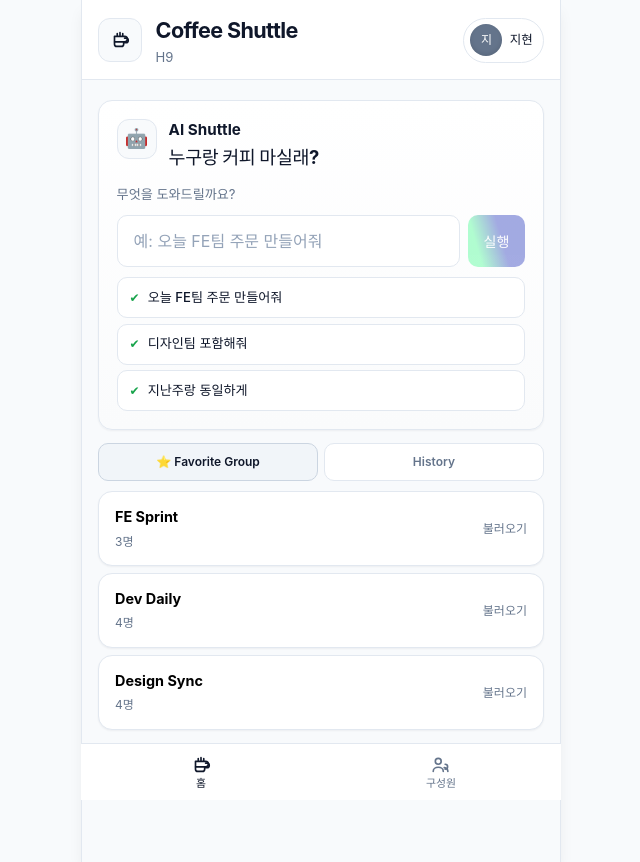
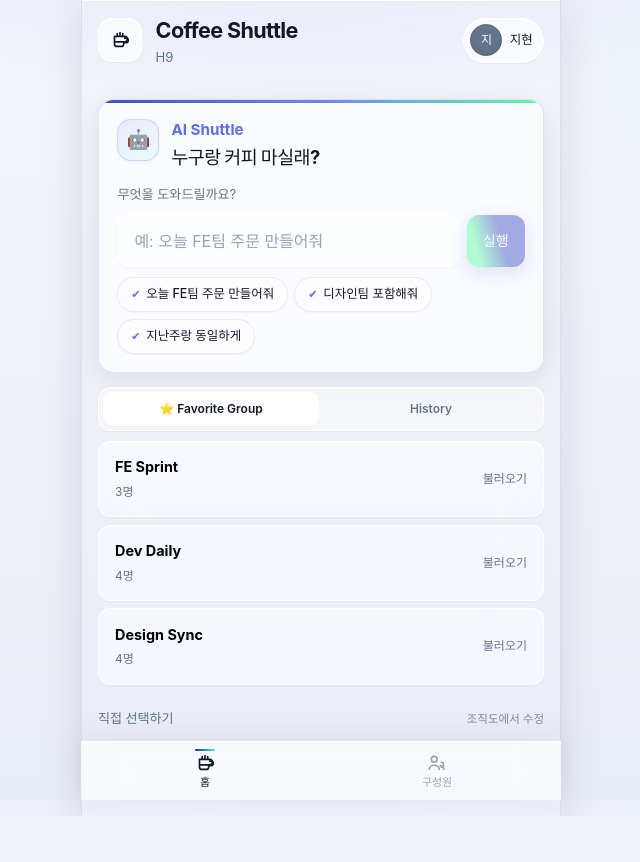
Before and after one commit to hyeony/2026kpi, a React (Vite) app in the folder coffee/: page / in a window 1280 px wide. Shown: the whole page, without its empty margins (319-959 px from the left). After the commit the page ends 816 px from the top, so only its background shows below. Built offline with nearby package versions, Linux system fonts and the light colour scheme; a web font is replaced by a local one.

Commit message:
feat: 인터렉션 및 컬러적용

```diff
--- a/coffee/src/App.css
+++ b/coffee/src/App.css
@@ -4,7 +4,7 @@
   min-height: 100dvh;
   display: flex;
   flex-direction: column;
-  background: var(--bg);
+  background: transparent;
   position: relative;
 }
 
@@ -24,17 +24,20 @@
   transform: translateX(-50%);
   width: min(480px, 100vw);
   z-index: 25;
-  background: var(--surface);
-  border-top: 1px solid var(--border);
+  background: var(--glass-bg);
+  backdrop-filter: var(--glass-blur);
+  -webkit-backdrop-filter: var(--glass-blur);
+  border-top: 1px solid var(--glass-border);
+  box-shadow: 0 -8px 32px rgba(15, 23, 42, 0.06);
   padding-bottom: var(--safe-bottom);
 }
 
 .bottom-nav__list {
   display: flex;
   margin: 0;
-  padding: 0;
+  padding: 0 0.5rem;
   list-style: none;
-  height: 3.5rem;
+  height: 3.65rem;
 }
 
 .bottom-nav__item-wrap {
@@ -43,13 +46,14 @@
 }
 
 .bottom-nav__item {
+  position: relative;
   width: 100%;
   height: 100%;
   display: flex;
   flex-direction: column;
   align-items: center;
   justify-content: center;
-  gap: 0.15rem;
+  gap: 0.2rem;
   border: none;
   background: transparent;
   color: var(--nav-text);
@@ -57,11 +61,26 @@
   font-weight: 600;
   cursor: pointer;
   font-family: inherit;
-  transition: color 0.15s;
+  transition: color 0.25s var(--ease-out), transform 0.2s var(--ease-spring);
+}
+
+.bottom-nav__item:active {
+  transform: scale(0.9);
 }
 
 .bottom-nav__item.is-active {
   color: var(--nav-text-active);
+}
+
+.bottom-nav__item.is-active::before {
+  content: '';
+  position: absolute;
+  top: 0.45rem;
+  width: 1.25rem;
+  height: 2px;
+  border-radius: 999px;
+  background: linear-gradient(90deg, #1d2fb9, #40fc8d);
+  animation: fadeUp 0.3s var(--ease-out) both;
 }
 
 .bottom-nav__item span {
@@ -82,8 +101,8 @@
 .hero {
   position: relative;
   padding: 1.25rem 1rem 1.35rem;
-  background: var(--header-bg);
-  border-bottom: 1px solid var(--border);
+  background: transparent;
+  border-bottom: none;
   z-index: 10;
 }
 
@@ -114,10 +133,13 @@
   height: 44px;
   display: grid;
   place-items: center;
-  background: var(--surface-2);
-  border: 1px solid var(--border);
-  border-radius: 12px;
+  background: var(--glass-bg);
+  backdrop-filter: var(--glass-blur);
+  -webkit-backdrop-filter: var(--glass-blur);
+  border: 1px solid var(--glass-border);
+  border-radius: 14px;
   color: var(--text);
+  box-shadow: var(--shadow-sm);
 }
 
 .hero__brand h1 {
@@ -400,11 +422,14 @@
 }
 
 .card {
-  background: var(--surface);
-  border: 1px solid var(--border);
+  background: var(--glass-bg);
+  backdrop-filter: var(--glass-blur);
+  -webkit-backdrop-filter: var(--glass-blur);
+  border: 1px solid var(--glass-border);
   border-radius: var(--radius);
-  padding: 1.1rem;
-  box-shadow: var(--shadow-sm);
+  padding: 1.15rem;
+  box-shadow: var(--glass-shadow);
+  transition: transform 0.25s var(--ease-out), box-shadow 0.25s var(--ease-out);
 }
 
 .card--accent {
@@ -451,28 +476,39 @@
   justify-content: center;
   gap: 0.4rem;
   padding: 0.7rem 1.1rem;
-  border: 1.5px solid var(--border);
+  border: 1px solid var(--border);
   border-radius: var(--radius-sm);
-  background: var(--surface-2);
+  background: var(--surface);
   color: var(--text);
   font-weight: 600;
   font-size: 0.88rem;
   white-space: nowrap;
-  transition: background 0.15s, transform 0.1s;
+  box-shadow: var(--shadow-sm);
+  transition: background 0.2s var(--ease-out), transform 0.2s var(--ease-spring),
+    box-shadow 0.2s var(--ease-out);
 }
 
 .btn:active {
-  transform: scale(0.97);
+  transform: scale(0.96);
 }
 
 .btn--cta {
   background: linear-gradient(253.9deg, #1d2fb9 41.71%, #40fc8d 79.64%);
   border: none;
   color: #fff;
+  box-shadow: var(--shadow-cta);
+  transition: transform 0.22s var(--ease-spring), box-shadow 0.22s var(--ease-out),
+    filter 0.2s;
 }
 
 .btn--cta:hover:not(:disabled) {
-  filter: brightness(1.06);
+  filter: brightness(1.05);
+  transform: translateY(-1px);
+  box-shadow: 0 8px 28px rgba(29, 47, 185, 0.38);
+}
+
+.btn--cta:active:not(:disabled) {
+  transform: scale(0.97) translateY(0);
 }
 
 .btn--cta.is-success {
@@ -647,7 +683,13 @@
   flex-direction: column;
   gap: 0;
   padding: 1rem 1.15rem;
-  animation: fadeUp 0.35s ease both;
+  animation: fadeUp 0.4s var(--ease-out) both;
+  transition: transform 0.25s var(--ease-spring), box-shadow 0.25s var(--ease-out);
+}
+
+.member-card-v2:hover {
+  transform: translateY(-2px);
+  box-shadow: var(--shadow-lg);
 }
 
 .member-card-v2__top {
@@ -718,9 +760,10 @@
   line-height: 1.35;
   padding: 0.32rem 0.6rem;
   border-radius: 8px;
-  background: #f4f6f8;
+  background: rgba(255, 255, 255, 0.7);
   color: #1f2937;
-  border: none;
+  border: 1px solid rgba(255, 255, 255, 0.9);
+  box-shadow: var(--shadow-sm);
   pointer-events: none;
   user-select: none;
 }
@@ -745,9 +788,11 @@
 }
 
 .me-badge--soft {
-  background: #f4f6f8;
+  background: rgba(255, 255, 255, 0.65);
   color: #6b7280;
   font-weight: 600;
+  border: 1px solid rgba(255, 255, 255, 0.9);
+  box-shadow: var(--shadow-sm);
 }
 
 /* ── Participation toolbar ── */
@@ -1418,13 +1463,23 @@
   align-items: center;
   gap: 0.45rem;
   padding: 0.35rem 0.65rem 0.35rem 0.4rem;
-  border: 1.5px solid var(--border);
+  border: 1px solid var(--glass-border);
   border-radius: 999px;
-  background: var(--surface);
+  background: var(--glass-bg);
+  backdrop-filter: var(--glass-blur);
+  -webkit-backdrop-filter: var(--glass-blur);
   font-size: 0.78rem;
   font-weight: 600;
   color: var(--text);
   flex-shrink: 0;
+  box-shadow: var(--shadow-sm);
+  cursor: pointer;
+  font-family: inherit;
+  transition: transform 0.2s var(--ease-spring), box-shadow 0.2s var(--ease-out);
+}
+
+.user-chip:active {
+  transform: scale(0.96);
 }
 
 .user-chip.is-active {
@@ -1603,7 +1658,7 @@
 
 .order-dock.is-visible {
   pointer-events: auto;
-  animation: dockUp 0.28s ease;
+  animation: dockUp 0.38s var(--ease-spring);
 }
 
 @keyframes dockUp {
@@ -1619,10 +1674,12 @@
 
 .order-dock__inner {
   padding: 0.9rem 1.15rem calc(0.9rem + var(--safe-bottom));
-  background: var(--surface);
-  border-top: none;
-  border-radius: 1rem 1rem 0 0;
-  box-shadow: 0 -4px 20px rgba(15, 23, 42, 0.08);
+  background: var(--glass-bg);
+  backdrop-filter: var(--glass-blur);
+  -webkit-backdrop-filter: var(--glass-blur);
+  border-top: 1px solid var(--glass-border);
+  border-radius: 1.25rem 1.25rem 0 0;
+  box-shadow: 0 -12px 40px rgba(15, 23, 42, 0.12), inset 0 1px 0 rgba(255, 255, 255, 0.85);
 }
 
 .order-dock__top {
@@ -1721,8 +1778,24 @@
 }
 
 .ai-shuttle {
-  border: 1px solid var(--border);
-  background: linear-gradient(180deg, #ffffff 0%, #fafbfc 100%);
+  position: relative;
+  overflow: hidden;
+  border: 1px solid rgba(91, 108, 245, 0.18);
+  background: var(--glass-bg);
+  backdrop-filter: var(--glass-blur);
+  -webkit-backdrop-filter: var(--glass-blur);
+  box-shadow: var(--glass-shadow), 0 0 0 1px rgba(255, 255, 255, 0.5) inset;
+}
+
+.ai-shuttle::before {
+  content: '';
+  position: absolute;
+  top: 0;
+  left: 0;
+  right: 0;
+  height: 3px;
+  background: linear-gradient(90deg, #1d2fb9, #5b6cf5, #40fc8d);
+  opacity: 0.85;
 }
 
 .ai-shuttle__head {
@@ -1733,26 +1806,28 @@
 }
 
 .ai-shuttle__badge {
-  width: 40px;
-  height: 40px;
+  width: 42px;
+  height: 42px;
   display: grid;
   place-items: center;
-  background: var(--surface-2);
-  border: 1px solid var(--border);
-  border-radius: 12px;
+  background: linear-gradient(145deg, rgba(91, 108, 245, 0.12), rgba(64, 252, 141, 0.08));
+  border: 1px solid rgba(91, 108, 245, 0.2);
+  border-radius: 14px;
   font-size: 1.2rem;
+  box-shadow: var(--shadow-sm);
+  animation: softPulse 3s ease-in-out infinite;
 }
 
 .ai-shuttle__title {
   font-size: 0.95rem;
   font-weight: 700;
-  color: var(--text);
+  color: var(--ai-accent);
 }
 
 .ai-shuttle__question {
   font-size: 1.15rem;
   font-weight: 700;
-  letter-spacing: -0.02em;
+  letter-spacing: -0.03em;
   margin-top: 0.15rem;
   color: var(--text);
 }
@@ -1782,34 +1857,40 @@
 
 .ai-suggestions {
   display: flex;
-  flex-direction: column;
+  flex-wrap: wrap;
+  gap: 0.4rem;
+}
+
+.ai-suggestion {
+  width: auto;
+  display: inline-flex;
+  align-items: center;
   gap: 0.35rem;
-}
-
-.ai-suggestion {
-  width: 100%;
-  display: flex;
-  align-items: center;
-  gap: 0.5rem;
-  padding: 0.6rem 0.75rem;
+  padding: 0.45rem 0.8rem;
   border: 1px solid var(--border);
-  border-radius: var(--radius-sm);
-  background: var(--surface);
+  border-radius: 999px;
+  background: rgba(255, 255, 255, 0.55);
   text-align: left;
-  font-size: 0.82rem;
+  font-size: 0.78rem;
   font-weight: 500;
   color: var(--text);
-  transition: background 0.15s, border-color 0.15s;
+  box-shadow: var(--shadow-sm);
+  transition: transform 0.2s var(--ease-spring), background 0.2s, box-shadow 0.2s;
 }
 
 .ai-suggestion:hover:not(:disabled) {
-  background: var(--selected-bg);
-  border-color: var(--selected-border);
+  background: rgba(255, 255, 255, 0.9);
+  transform: translateY(-1px);
+  box-shadow: var(--shadow);
+}
+
+.ai-suggestion:active:not(:disabled) {
+  transform: scale(0.96);
 }
 
 .ai-suggestion__check {
-  color: var(--accent-dark);
-  font-size: 0.75rem;
+  color: var(--ai-accent);
+  font-size: 0.7rem;
 }
 
 .ai-shuttle__reply {
@@ -1895,25 +1976,39 @@
 
 .quick-pick__tabs {
   display: flex;
-  gap: 0.35rem;
+  gap: 0.25rem;
+  padding: 0.25rem;
   margin-bottom: 0.65rem;
+  background: rgba(255, 255, 255, 0.45);
+  backdrop-filter: blur(12px);
+  -webkit-backdrop-filter: blur(12px);
+  border: 1px solid var(--glass-border);
+  border-radius: 12px;
+  box-shadow: var(--shadow-sm);
 }
 
 .quick-pick__tab {
   flex: 1;
-  padding: 0.55rem 0.5rem;
-  border: 1px solid var(--border);
-  border-radius: var(--radius-sm);
-  background: var(--surface);
+  padding: 0.5rem 0.45rem;
+  border: none;
+  border-radius: 9px;
+  background: transparent;
   font-size: 0.75rem;
   font-weight: 600;
   color: var(--text-muted);
+  cursor: pointer;
+  font-family: inherit;
+  transition: background 0.22s var(--ease-out), color 0.22s, transform 0.2s var(--ease-spring);
+}
+
+.quick-pick__tab:active {
+  transform: scale(0.96);
 }
 
 .quick-pick__tab.is-active {
-  background: var(--selected-bg);
-  border-color: var(--selected-border);
+  background: rgba(255, 255, 255, 0.92);
   color: var(--text);
+  box-shadow: var(--shadow-sm);
 }
 
 .quick-pick__list {
@@ -1928,9 +2023,24 @@
   align-items: center;
   justify-content: space-between;
   gap: 0.5rem;
-  padding: 0.85rem 1rem;
-  border: 1px solid var(--border);
+  padding: 0.9rem 1rem;
+  border: 1px solid var(--glass-border);
+  border-radius: var(--radius-sm);
+  background: rgba(255, 255, 255, 0.5);
+  box-shadow: var(--shadow-sm);
   text-align: left;
+  cursor: pointer;
+  font-family: inherit;
+  transition: transform 0.22s var(--ease-spring), box-shadow 0.22s var(--ease-out);
+}
+
+.favorite-row:active {
+  transform: scale(0.98);
+}
+
+.favorite-row:hover {
+  box-shadow: var(--shadow);
+  transform: translateY(-1px);
 }
 
 .favorite-row strong {
@@ -1958,18 +2068,24 @@
 .history-period {
   flex: 1;
   padding: 0.45rem 0.35rem;
-  border: 1px solid var(--border);
+  border: 1px solid var(--glass-border);
   border-radius: 999px;
-  background: var(--surface);
+  background: rgba(255, 255, 255, 0.45);
   font-size: 0.75rem;
   font-weight: 600;
   color: var(--text-muted);
+  transition: transform 0.2s var(--ease-spring), background 0.2s, color 0.2s;
+}
+
+.history-period:active {
+  transform: scale(0.96);
 }
 
 .history-period.is-active {
   background: var(--text);
   border-color: var(--text);
   color: #fff;
+  box-shadow: var(--shadow-sm);
 }
 
 .history-card {
@@ -2058,7 +2174,9 @@
   position: absolute;
   inset: 0;
   border: none;
-  background: rgba(15, 23, 42, 0.45);
+  background: rgba(15, 23, 42, 0.35);
+  backdrop-filter: blur(4px);
+  -webkit-backdrop-filter: blur(4px);
   pointer-events: auto;
   cursor: pointer;
 }
@@ -2068,13 +2186,17 @@
   width: 100%;
   max-width: 480px;
   max-height: min(90dvh, 720px);
-  background: var(--bg);
+  background: var(--glass-bg);
+  backdrop-filter: var(--glass-blur);
+  -webkit-backdrop-filter: var(--glass-blur);
+  border: 1px solid var(--glass-border);
+  border-bottom: none;
   border-radius: 1.25rem 1.25rem 0 0;
-  box-shadow: 0 -8px 30px rgba(15, 23, 42, 0.12);
+  box-shadow: 0 -16px 48px rgba(15, 23, 42, 0.14), inset 0 1px 0 rgba(255, 255, 255, 0.9);
   display: flex;
   flex-direction: column;
   pointer-events: auto;
-  animation: drawerUpSheet 0.28s ease;
+  animation: drawerUpSheet 0.38s var(--ease-spring);
 }
 
 @keyframes drawerUpSheet {
@@ -2103,7 +2225,7 @@
   padding: 0.75rem 1rem 0.85rem;
   border-bottom: 1px solid var(--border);
   flex-shrink: 0;
-  background: var(--surface);
+  background: transparent;
   border-radius: 1.25rem 1.25rem 0 0;
 }
 
@@ -2143,7 +2265,7 @@
   overflow-y: auto;
   padding: 0.85rem 1rem calc(1rem + var(--safe-bottom));
   -webkit-overflow-scrolling: touch;
-  background: var(--bg);
+  background: transparent;
 }
 
 .drawer-sheet__body .pref-panel {
@@ -2221,7 +2343,9 @@
 }
 
 .pref-chip--drink.is-active {
-  border-color: var(--text);
+  background: rgba(91, 108, 245, 0.07);
+  border-color: rgba(91, 108, 245, 0.18);
+  color: #475569;
 }
 
 .pref-chip__x {
--- a/coffee/src/index.css
+++ b/coffee/src/index.css
@@ -2,29 +2,35 @@
 
 :root {
   /* ── Surface ── */
-  --bg: #f8fafc;
-  --bg-warm: #f1f5f9;
+  --bg: #eef1f7;
+  --bg-warm: #e8ecf4;
   --surface: #ffffff;
-  --surface-2: #f8fafc;
-  --surface-glass: rgba(255, 255, 255, 0.85);
+  --surface-2: #f4f6fa;
+  --surface-glass: rgba(255, 255, 255, 0.72);
+
+  /* ── Glass ── */
+  --glass-bg: rgba(255, 255, 255, 0.68);
+  --glass-border: rgba(255, 255, 255, 0.85);
+  --glass-shadow: 0 8px 32px rgba(15, 23, 42, 0.08), inset 0 1px 0 rgba(255, 255, 255, 0.9);
+  --glass-blur: blur(20px) saturate(180%);
 
   /* ── Text ── */
   --text: #0f172a;
   --text-muted: #64748b;
-  --text-on-dark: #f8fafc;
-  --text-on-dark-muted: rgba(248, 250, 252, 0.65);
 
-  /* ── Brand & accent (green = CTA only) ── */
+  /* ── Brand ── */
   --primary: #0f172a;
   --primary-dark: #020617;
   --primary-light: #f1f5f9;
-  --selected-bg: #f1f5f9;
-  --selected-border: #cbd5e1;
+  --ai-accent: #5b6cf5;
+  --ai-glow: rgba(91, 108, 245, 0.22);
+  --selected-bg: rgba(91, 108, 245, 0.08);
+  --selected-border: rgba(91, 108, 245, 0.22);
   --accent: #40fc8d;
   --accent-dark: #16a34a;
-  --accent-glow: rgba(15, 23, 42, 0.08);
+  --accent-glow: rgba(91, 108, 245, 0.15);
 
-  /* ── Actions — accent reserved for primary CTA ── */
+  /* ── Actions ── */
   --cta: #40fc8d;
   --cta-hover: #32e882;
   --cta-text: #0f172a;
@@ -36,25 +42,30 @@
   --danger-bg: #fef2f2;
 
   /* ── Border ── */
-  --border: #e2e8f0;
-  --border-light: rgba(226, 232, 240, 0.9);
+  --border: rgba(15, 23, 42, 0.08);
+  --border-light: rgba(255, 255, 255, 0.6);
 
   /* ── Layout ── */
-  --nav-bg: #ffffff;
-  --nav-text: #64748b;
+  --nav-bg: rgba(255, 255, 255, 0.72);
+  --nav-text: #94a3b8;
   --nav-text-active: #0f172a;
-  --nav-active-bg: #f1f5f9;
-  --header-bg: #ffffff;
+  --nav-active-bg: rgba(91, 108, 245, 0.1);
+  --header-bg: transparent;
 
-  /* ── Elevation ── */
-  --shadow-sm: 0 1px 2px rgba(15, 23, 42, 0.05);
-  --shadow: 0 1px 3px rgba(15, 23, 42, 0.07), 0 1px 2px rgba(15, 23, 42, 0.04);
-  --shadow-lg: 0 10px 15px -3px rgba(15, 23, 42, 0.08), 0 4px 6px -4px rgba(15, 23, 42, 0.04);
+  /* ── Elevation (light skeuomorphism) ── */
+  --shadow-sm: 0 1px 2px rgba(15, 23, 42, 0.04), 0 1px 0 rgba(255, 255, 255, 0.8) inset;
+  --shadow: 0 4px 16px rgba(15, 23, 42, 0.06), 0 1px 0 rgba(255, 255, 255, 0.9) inset;
+  --shadow-lg: 0 12px 40px rgba(15, 23, 42, 0.1), 0 1px 0 rgba(255, 255, 255, 0.95) inset;
+  --shadow-cta: 0 6px 20px rgba(29, 47, 185, 0.32);
+
+  /* ── Motion ── */
+  --ease-spring: cubic-bezier(0.34, 1.45, 0.64, 1);
+  --ease-out: cubic-bezier(0.22, 1, 0.36, 1);
 
   /* ── Radius ── */
-  --radius: 14px;
-  --radius-sm: 10px;
-  --radius-xs: 6px;
+  --radius: 16px;
+  --radius-sm: 12px;
+  --radius-xs: 8px;
 
   --safe-bottom: env(safe-area-inset-bottom, 0px);
 
@@ -79,7 +90,12 @@
 body {
   margin: 0;
   min-height: 100dvh;
-  background: var(--bg);
+  background-color: var(--bg);
+  background-image:
+    radial-gradient(ellipse 100% 70% at 50% -25%, rgba(91, 108, 245, 0.14), transparent 55%),
+    radial-gradient(ellipse 70% 50% at 100% 10%, rgba(64, 252, 141, 0.07), transparent 50%),
+    linear-gradient(180deg, #f2f4fa 0%, #e9edf5 100%);
+  background-attachment: fixed;
 }
 
 #root {
@@ -99,17 +115,19 @@ button {
 input {
   width: 100%;
   padding: 0.8rem 1rem;
-  border: 1.5px solid var(--border);
+  border: 1px solid var(--glass-border);
   border-radius: var(--radius-sm);
-  background: var(--surface);
+  background: rgba(255, 255, 255, 0.65);
   color: var(--text);
   outline: none;
-  transition: border-color 0.2s, box-shadow 0.2s;
+  box-shadow: var(--shadow-sm);
+  transition: border-color 0.2s, box-shadow 0.2s, background 0.2s;
 }
 
 input:focus {
-  border-color: #94a3b8;
-  box-shadow: 0 0 0 3px var(--accent-glow);
+  border-color: rgba(91, 108, 245, 0.45);
+  background: rgba(255, 255, 255, 0.92);
+  box-shadow: 0 0 0 3px var(--accent-glow), var(--shadow-sm);
 }
 
 input::placeholder {
@@ -148,7 +166,7 @@ em {
   50% { transform: translateY(-6px); }
 }
 
-@keyframes steam {
-  0%, 100% { opacity: 0.3; transform: translateY(0) scaleX(1); }
-  50% { opacity: 0.7; transform: translateY(-4px) scaleX(1.1); }
+@keyframes softPulse {
+  0%, 100% { box-shadow: 0 0 0 0 rgba(91, 108, 245, 0); }
+  50% { box-shadow: 0 0 0 6px rgba(91, 108, 245, 0.12); }
 }
```
